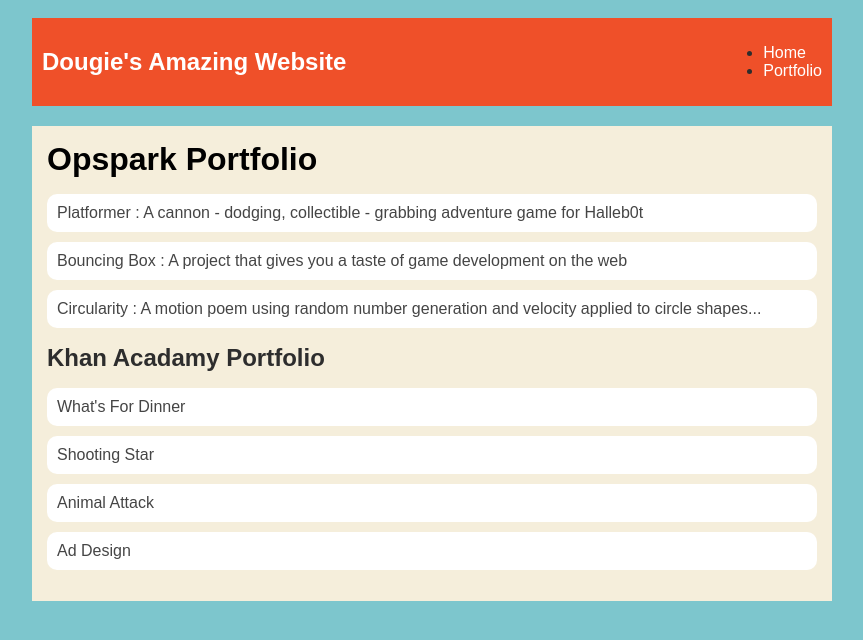
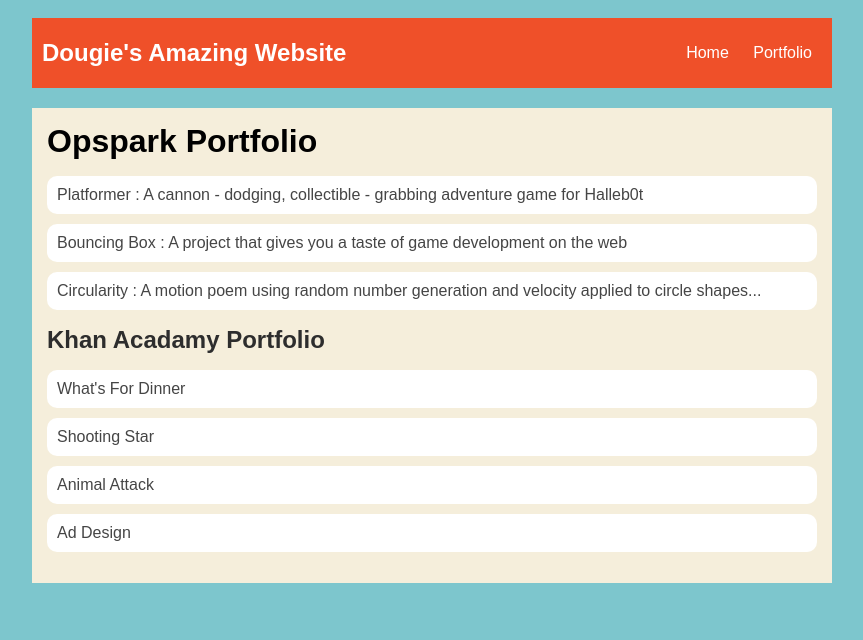
Before and after one commit to DouglasFreeman22/DouglasFreeman22.github.io, a plain HTML site: page portfolio.html in a window 1280 px wide. Shown: the whole page, without its empty margins (208-1071 px from the left). Drawn offline with Linux system fonts and the light colour scheme.

```diff
--- a/portfolio.html
+++ b/portfolio.html
@@ -11,8 +11,8 @@
       <nav>
         <h1>Dougie's Amazing Website</h1>
         <ul id="nav-ul">
-          <li class="nav-ul"><a href="index.html"> Home </a></li>
-          <li class="nav"><a href="portfolio.html"> Portfolio </a></li>
+          <li class="nav-li"><a href="index.html"> Home </a></li>
+          <li class="nav-li"><a href="portfolio.html"> Portfolio </a></li>
         </ul>
       </nav>
       <main>
```
